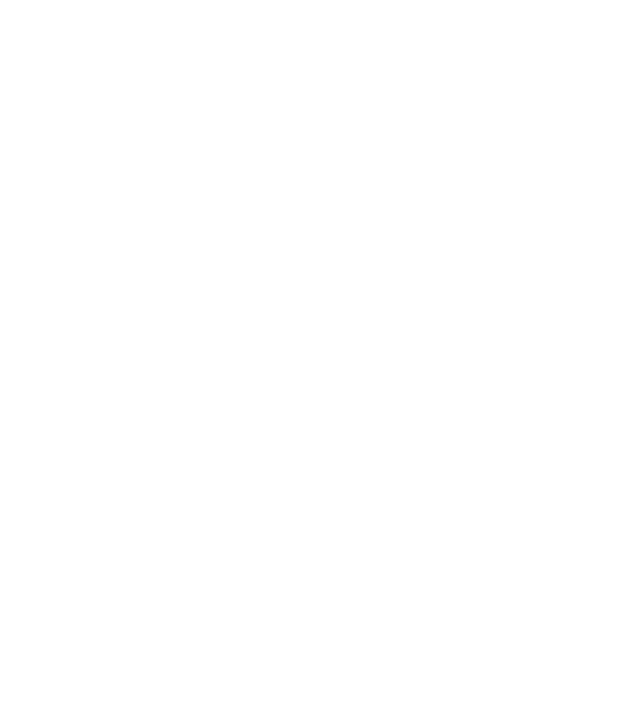
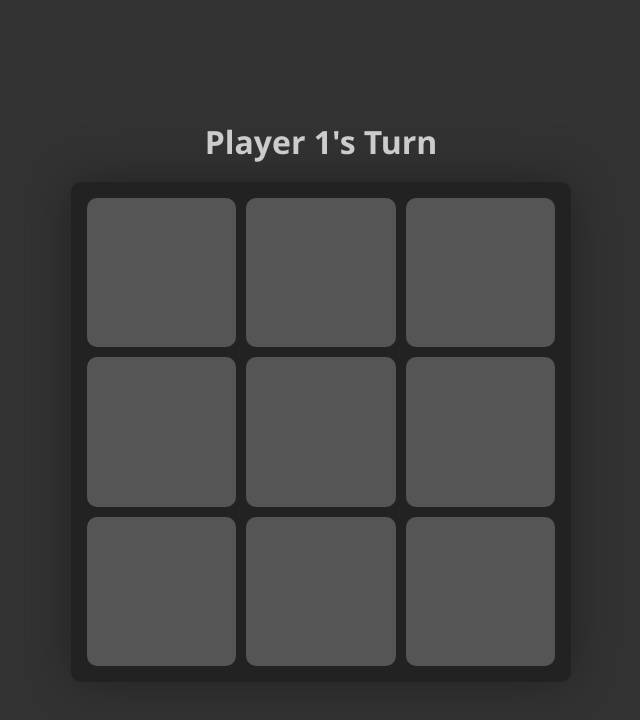
Before and after one commit to theojachiet/Tic-tac-toe, a plain HTML site: page index.html in a window 1280 px wide. Shown: the whole page, without its empty margins (319-959 px from the left). Drawn offline with Linux system fonts and the light colour scheme.

Commit message:
Test Styling with fake html

```diff
--- a/index.html
+++ b/index.html
@@ -5,9 +5,22 @@
     <meta name="viewport" content="width=device-width, initial-scale=1.0">
     <link rel="stylesheet" href="style.css">
     <script src="script.js" defer></script>
-    <title>Document</title>
+    <title>Tic Tac Toe</title>
 </head>
 <body>
-
+    <div class="container">
+        <div class="turn">Player 1's Turn</div>
+        <div class="board">
+            <div class="cell"></div>
+            <div class="cell"></div>
+            <div class="cell"></div>
+            <div class="cell"></div>
+            <div class="cell"></div>
+            <div class="cell"></div>
+            <div class="cell"></div>
+            <div class="cell"></div>
+            <div class="cell"></div>
+        </div>
+    </div>
 </body>
 </html>
--- a/script.js
+++ b/script.js
@@ -124,6 +124,7 @@ function GameFlow(name1 = 'player1', name2 = 'player2') {
             board.displayBoard();
             console.log('No space left on the board. It is a tie !')
         } else {
+            //Default
             addTurn();
             printNewRound();
         }
--- a/style.css
+++ b/style.css
@@ -0,0 +1,112 @@
+/* 1. Use a more-intuitive box-sizing model */
+*,
+*::before,
+*::after {
+    box-sizing: border-box;
+}
+
+/* 2. Remove default margin */
+* {
+    margin: 0;
+}
+
+/* 3. Enable keyword animations */
+@media (prefers-reduced-motion: no-preference) {
+    html {
+        interpolate-size: allow-keywords;
+    }
+}
+
+body {
+    /* 4. Add accessible line-height */
+    line-height: 1.5;
+    /* 5. Improve text rendering */
+    -webkit-font-smoothing: antialiased;
+}
+
+/* 6. Improve media defaults */
+img,
+picture,
+video,
+canvas,
+svg {
+    display: block;
+    max-width: 100%;
+}
+
+/* 7. Inherit fonts for form controls */
+input,
+button,
+textarea,
+select {
+    font: inherit;
+}
+
+/* 8. Avoid text overflows */
+p,
+h1,
+h2,
+h3,
+h4,
+h5,
+h6 {
+    overflow-wrap: break-word;
+}
+
+/* 9. Improve line wrapping */
+p {
+    text-wrap: pretty;
+}
+
+h1,
+h2,
+h3,
+h4,
+h5,
+h6 {
+    text-wrap: balance;
+}
+
+/*
+  10. Create a root stacking context
+*/
+#root,
+#__next {
+    isolation: isolate;
+}
+
+body {
+    width: 100vw;
+    height: 100vh;
+    display: flex;
+    justify-content: center;
+    align-items: center;
+    font-family: 'Segoe UI', Tahoma, Geneva, Verdana, sans-serif;
+    background-color: #333;
+}
+
+.board {
+    width: 500px;
+    height: 500px;
+    display: grid;
+    grid-template-columns: 1fr 1fr 1fr;
+    grid-template-rows: 1fr 1fr 1fr;
+    gap: 10px;
+    padding: 1rem;
+    background-color: #222;
+    border-radius: 10px;
+    box-shadow: 0px 0px 50px #222;
+}
+
+.cell {
+    background-color: #555;
+    border-radius: 10px;
+}
+
+.turn {
+    text-align: center;
+    padding-bottom: 1rem;
+    font-size: 2rem;
+    font-weight: bold;
+    color: #ccc;
+}
```
